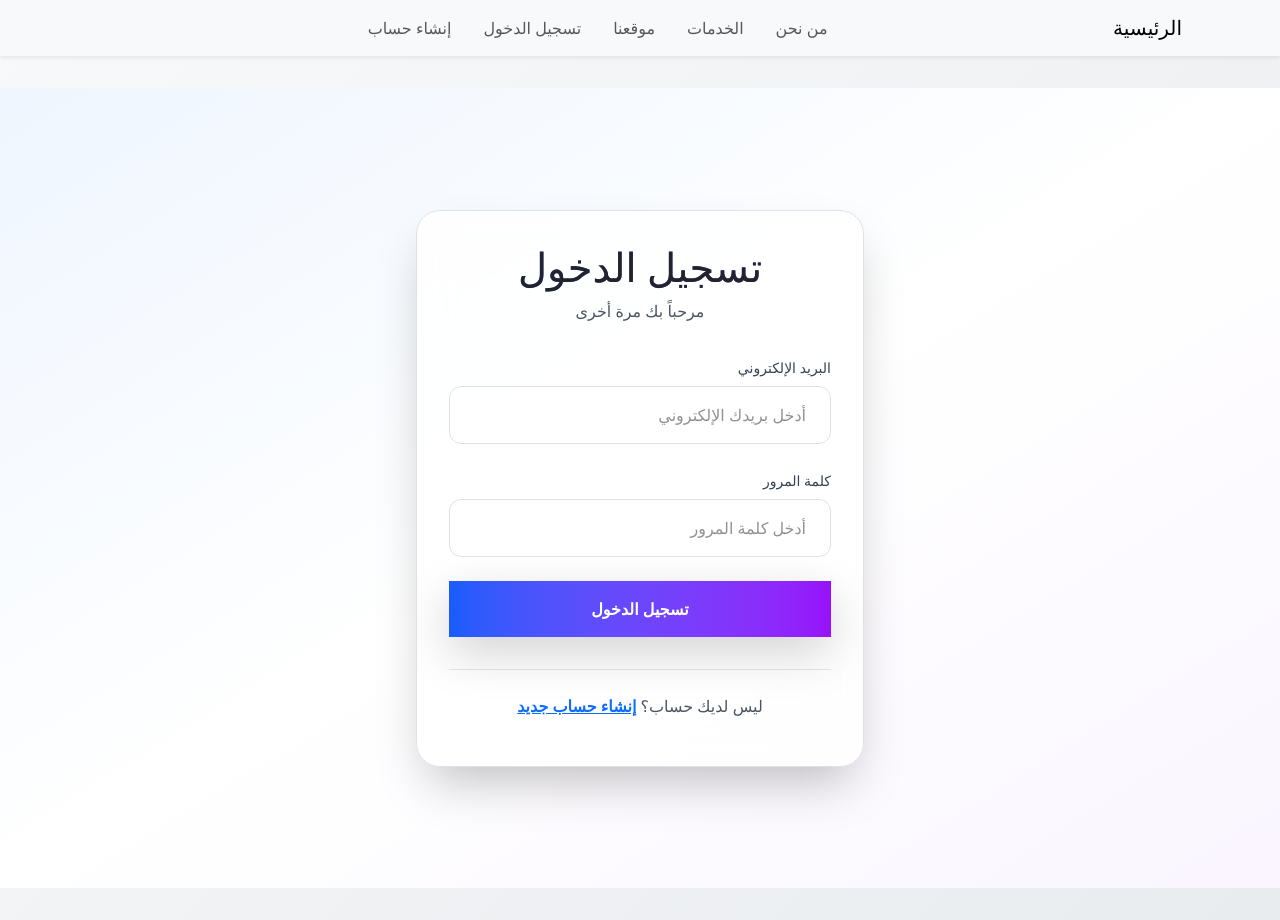
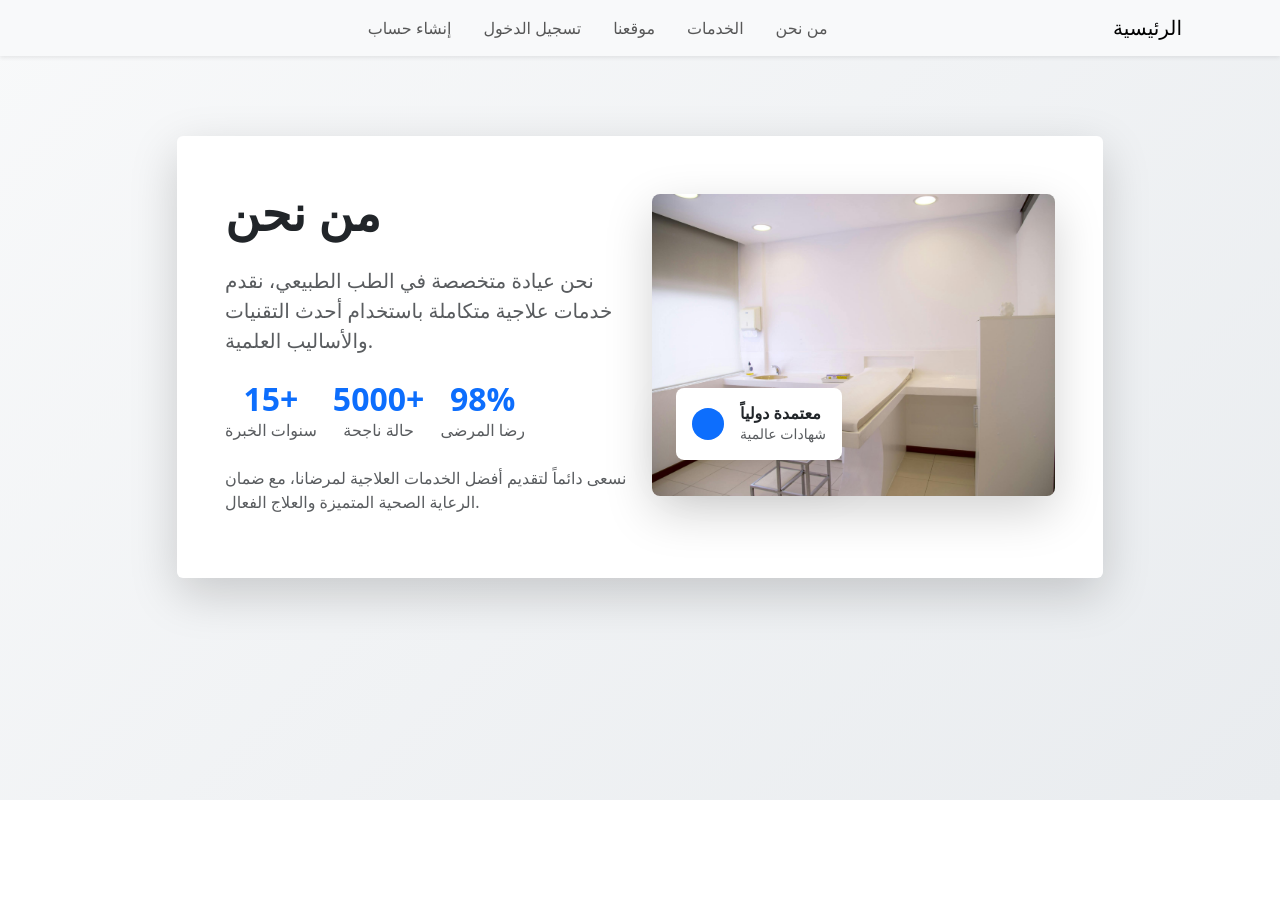
Before and after one commit to MuhammadAkafe/Beauty_clinic, a React (Vite) app: page /about in a window 1280 px wide. Before the commit this address led to /login. After the commit the page ends 800 px from the top, so only its background shows below. Built offline with nearby package versions, Linux system fonts and the light colour scheme.

Commit message:
Refactor App component to simplify route handling by removing ProtectedRoutes from the AboutPage route. Update ServiceList component to improve type annotations for better clarity and maintainability.

```diff
--- a/src/App.tsx
+++ b/src/App.tsx
@@ -22,10 +22,7 @@ function App() {
           <Suspense fallback={<div className="loading">جاري التحميل...</div>}>
             <Routes>
               <Route path="/" element={<HomePage />} />
-              <Route path="/about" element={
-                <ProtectedRoutes>
-                <AboutPage />
-                </ProtectedRoutes>} />
+              <Route path="/about" element={<AboutPage />} />
               <Route path="/services" element={<ServicesPage />} />
               <Route path="/location" element={<LocationPage />} />
               <Route path="/login" element={<LoginPage />} />
--- a/src/client/pages/ServiceList.tsx
+++ b/src/client/pages/ServiceList.tsx
@@ -12,13 +12,13 @@ interface ServiceListProps {
   onServiceUpdate: () => Promise<void>;
 }
 
-const ServiceList: React.FC<ServiceListProps> = ({
+const ServiceList = ({
   services,
   loading,
   error,
   onEditService,
   onServiceUpdate,
-}) => {
+}: ServiceListProps) => {
   const [showDeleteModal, setShowDeleteModal] = useState(false);
   const [service_id, setServiceToDelete] = useState<number | null>(null);
 
```
